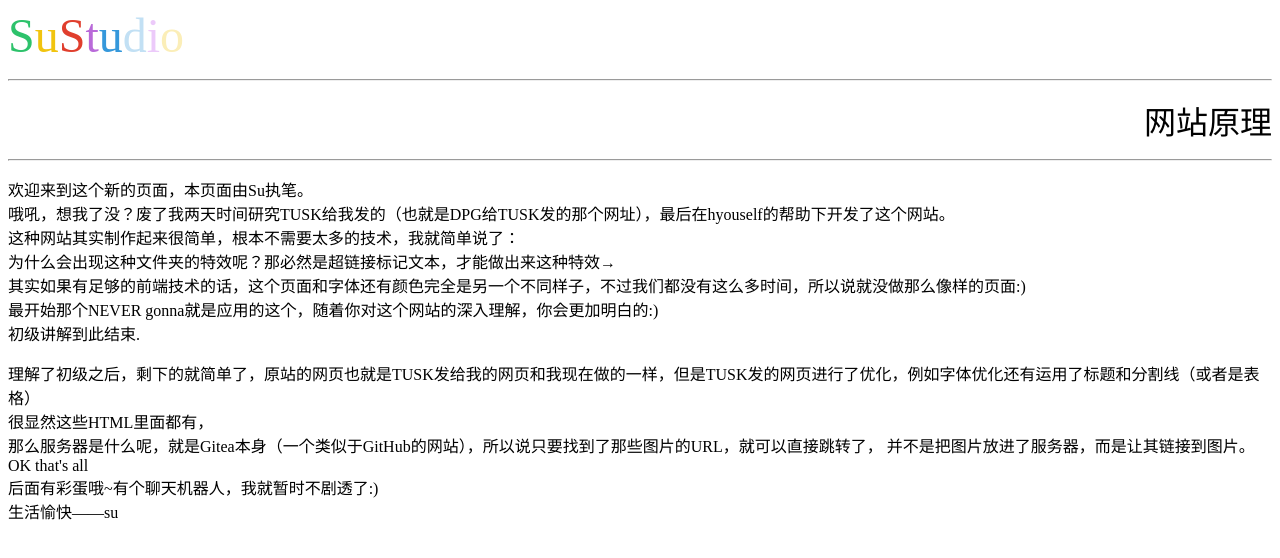
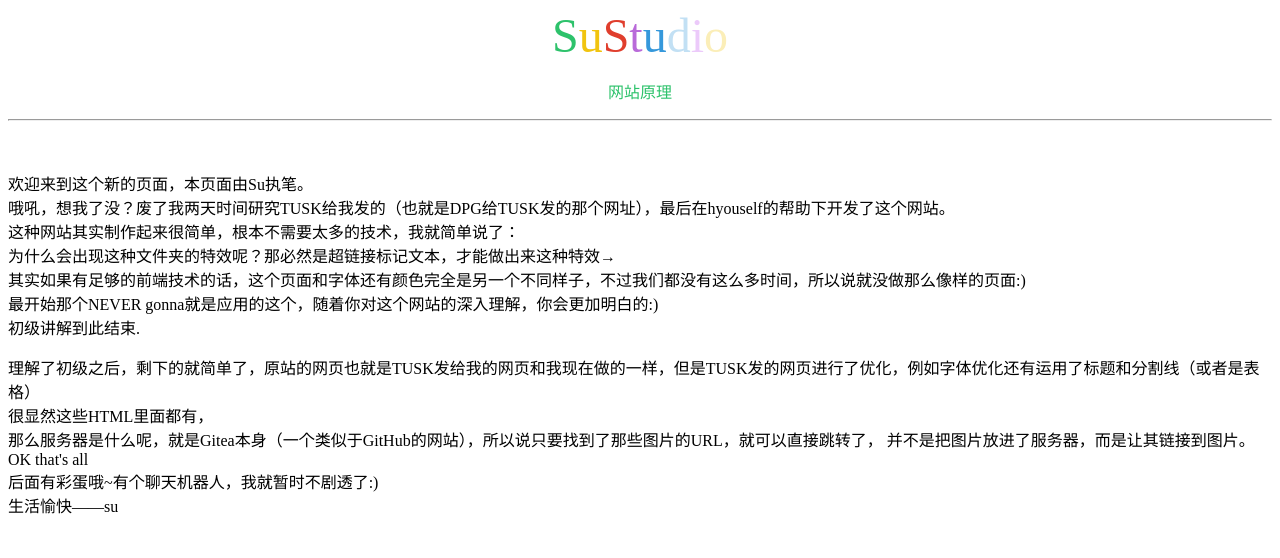
Before and after one commit to hyouself/HOWTODO, a plain HTML site: page index.html in a window 1280 px wide. Drawn offline with Linux system fonts and the light colour scheme.

Commit message:
Update index.html

```diff
--- a/index.html
+++ b/index.html
@@ -1,7 +1,7 @@
-<p style="text-align: left;"><span style="font-size: 36pt;"><span style="color: #2dc26b;">S</span><span style="color: #f1c40f;">u</span><span style="color: #e03e2d;">S</span><span style="color: #b96ad9;">t</span><span style="color: #3598db;">u</span><span style="color: #c2e0f4;">d</span><span style="color: #eccafa;">i</span><span style="color: #fbeeb8;">o</span></span></p>
+<p style="text-align: center;"><span style="font-size: 36pt;"><span style="color: #2dc26b;">S</span><span style="color: #f1c40f;">u</span><span style="color: #e03e2d;">S</span><span style="color: #b96ad9;">t</span><span style="color: #3598db;">u</span><span style="color: #c2e0f4;">d</span><span style="color: #eccafa;">i</span><span style="color: #fbeeb8;">o</span></span></p>
+<p style="text-align: center;"><span style="font-size: 12pt; color: #2dc26b;">网站原理</span></p>
 <hr />
-<p style="text-align: right;"><span style="font-size: 24pt;">网站原理</span></p>
-<hr />
+<p style="text-align: center;" data-pid="zhGzvndI">&nbsp;</p>
 <p>欢迎来到这个新的页面，本页面由Su执笔。<br />哦吼，想我了没？废了我两天时间研究TUSK给我发的（也就是DPG给TUSK发的那个网址），最后在hyouself的帮助下开发了这个网站。<br />这种网站其实制作起来很简单，根本不需要太多的技术，我就简单说了：<br />为什么会出现这种文件夹的特效呢？那必然是超链接标记文本，才能做出来这种特效&rarr;<br />其实如果有足够的前端技术的话，这个页面和字体还有颜色完全是另一个不同样子，不过我们都没有这么多时间，所以说就没做那么像样的页面:)<br />最开始那个NEVER&nbsp;gonna就是应用的这个，随着你对这个网站的深入理解，你会更加明白的:)<br />初级讲解到此结束.</p>
 <p>理解了初级之后，剩下的就简单了，原站的网页也就是TUSK发给我的网页和我现在做的一样，但是TUSK发的网页进行了优化，例如字体优化还有运用了标题和分割线（或者是表格）<br />很显然这些HTML里面都有，<br />那么服务器是什么呢，就是Gitea本身（一个类似于GitHub的网站），所以说只要找到了那些图片的URL，就可以直接跳转了，&nbsp;并不是把图片放进了服务器，而是让其链接到图片。<br />OK&nbsp;that's&nbsp;all<br />后面有彩蛋哦~有个聊天机器人，我就暂时不剧透了:)<br />生活愉快&mdash;&mdash;su</p>
 <p>&nbsp;</p>
```
